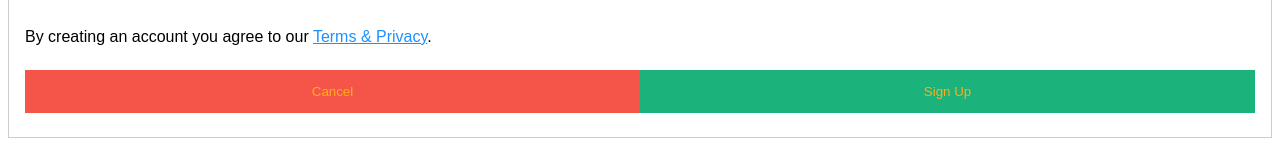
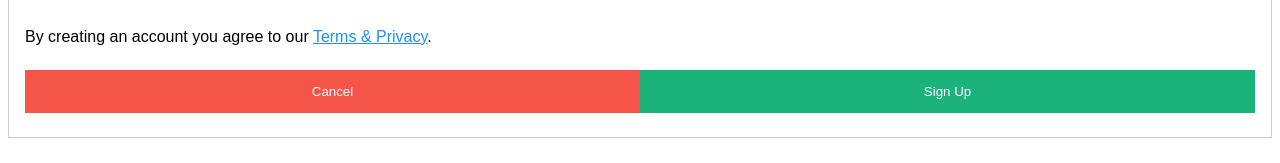
Before and after one commit to srini-1984/Login-New, a plain HTML site: page index.html in a window 1280 px wide. Shown: the part 455-618 px from the top of the page. Drawn offline with Linux system fonts and the light colour scheme.

Commit message:
Update index.html

```diff
--- a/index.html
+++ b/index.html
@@ -27,7 +27,7 @@ hr {
 /* Set a style for all buttons */
 button {
   background-color: #04AA6D;
-  color: Orange;
+  color: White;
   padding: 14px 20px;
   margin: 8px 0;
   border: none;
```
